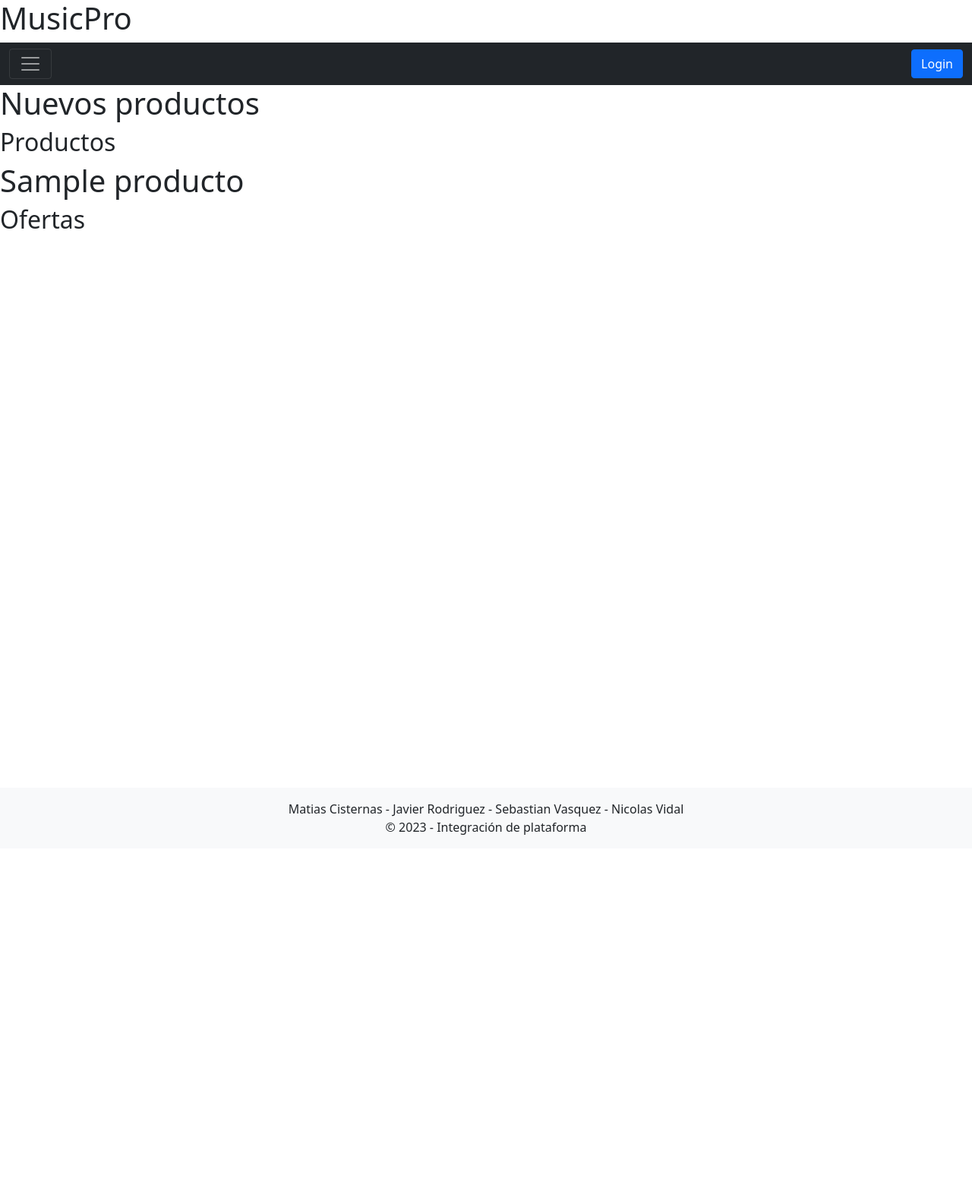
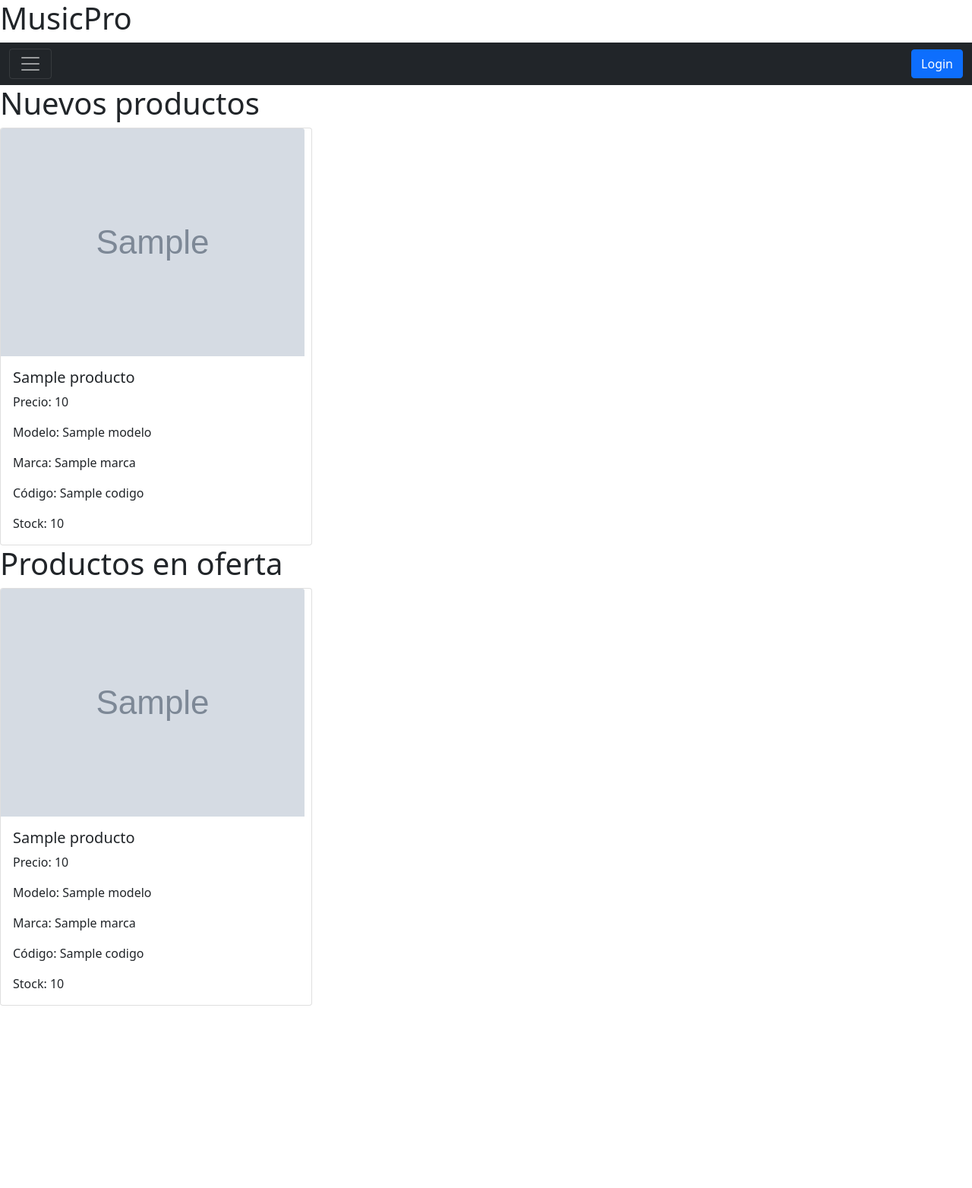
Before and after one commit to nicovidal/MusicPro, a Django app: page / in a window 1280 px wide. Shown: the top 1564 px of the page at 76% size. Before the commit the page ends 1099 px from the top, so only its background shows below. Run offline with Django 4.2, Linux system fonts and the light colour scheme; tables that the repository leaves empty hold one stand-in row (values such as "Sample post"); grey boxes marked "Sample" are stand-in pictures; a database or web service that is not in the repository returns one stand-in record (values such as "Sample title"); data that the repository does not hold is empty.

Commit message:
finalmente imagenes ok! y productos nuevos ofertas

```diff
--- a/MusicPro/urls.py
+++ b/MusicPro/urls.py
@@ -16,9 +16,11 @@ Including another URLconf
 """
 from django.contrib import admin
 from django.urls import path,include
+from django.conf import settings
+from django.conf.urls.static import static
 
 urlpatterns = [
     path('admin/', admin.site.urls),
     path('api/',include('api.urls')),
     path('',include('MusicProWeb.urls'))
-]
+]+static(settings.MEDIA_URL,document_root=settings.MEDIA_ROOT)
--- a/MusicProWeb/templates/index.html
+++ b/MusicProWeb/templates/index.html
@@ -127,16 +127,47 @@
     <!-- navbar-->
 
 
+    <h1>Nuevos productos</h1>
+    <div class="row">
+        {% for producto in productos %}
+            {% if producto.nuevo %}
+                <div class="col-md-4">
+                    <div class="card">
+                        <img src="{{ producto.imagen }}"  class="card-img-top img-fluid" alt="{{ producto.nombre }} " style="width: 400px; height: auto;">
+                        <div class="card-body">
+                            <h5 class="card-title">{{ producto.nombre }}</h5>
+                            <p class="card-text">Precio: {{ producto.precio }}</p>
+                            <p class="card-text">Modelo: {{ producto.modelo }}</p>
+                            <p class="card-text">Marca: {{ producto.marca }}</p>
+                            <p class="card-text">Código: {{ producto.codigo }}</p>
+                            <p class="card-text">Stock: {{ producto.stock }}</p>
+                        </div>
+                    </div>
+                </div>
+            {% endif %}
+        {% endfor %}
+    </div>
 
-    <h1>Nuevos productos</h1>
-
-    <h2>Productos</h2>
-    {% for producto in productos %}
-       <h1>{{ producto.nombre }}</h1>
-    {% endfor %}
-
-    <h2>Ofertas</h2>
-
+    <h1>Productos en oferta</h1>
+    <div class="row">
+        {% for producto in productos %}
+            {% if producto.oferta %}
+                <div class="col-md-4">
+                    <div class="card">
+                        <img src="{{ producto.imagen }}"  class="card-img-top img-fluid" alt="{{ producto.nombre }} " style="width: 400px; height: auto;">
+                        <div class="card-body">
+                            <h5 class="card-title">{{ producto.nombre }}</h5>
+                            <p class="card-text">Precio: {{ producto.precio }}</p>
+                            <p class="card-text">Modelo: {{ producto.modelo }}</p>
+                            <p class="card-text">Marca: {{ producto.marca }}</p>
+                            <p class="card-text">Código: {{ producto.codigo }}</p>
+                            <p class="card-text">Stock: {{ producto.stock }}</p>
+                        </div>
+                    </div>
+                </div>
+            {% endif %}
+        {% endfor %}
+    </div>
 
     <div class="wrapper">
         <div class="content">
--- a/MusicProWeb/urls.py
+++ b/MusicProWeb/urls.py
@@ -1,5 +1,8 @@
 from django.urls import path
 from .views import *
+from django.conf import settings
+from django.conf.urls.static import static
+
 
 urlpatterns = [
     path('create_user/', create_user, name="create_user"),
@@ -13,3 +16,4 @@ urlpatterns = [
     path('', obtener_productos, name="home"),
 
 ]
+urlpatterns += static(settings.MEDIA_URL, document_root=settings.MEDIA_ROOT)
--- a/MusicProWeb/views.py
+++ b/MusicProWeb/views.py
@@ -133,5 +133,4 @@ def obtener_productos(request):
     response = requests.get(api_url)  # Realiza una solicitud GET a la API
     data = response.json()  # Obtiene los datos de los productos en formato JSON
     productos = data['productos']  # Accede a la lista de productos
-
     return render(request, 'index.html', {'productos': productos})
--- a/api/models.py
+++ b/api/models.py
@@ -9,6 +9,11 @@ class Producto(models.Model):
     nombre=models.CharField(max_length=50,null=True)
     precio=models.CharField(max_length=50,null=True)
     modelo=models.CharField(max_length=50,null=True)
+    oferta=models.BooleanField(null=True)
+    nuevo=models.BooleanField(null=True)
+    stock=models.IntegerField(null=True)
+    imagen=models.ImageField(upload_to='imagenProductos',null=True,blank=True)
+
 
 
     def __str__(self):
--- a/api/urls.py
+++ b/api/urls.py
@@ -1,9 +1,12 @@
 from django.urls import path
-
+from django.conf.urls.static import static
 from .views import ProductoView
+from django.conf import settings
+from rest_framework.urlpatterns import format_suffix_patterns
 
 urlpatterns=[
     path('productos/',ProductoView.as_view(),name='producto_list')
 
 
-]
+]+ static(settings.MEDIA_URL, document_root=settings.MEDIA_ROOT)
+urlpatterns += static(settings.MEDIA_URL, document_root=settings.MEDIA_ROOT)
```
Also changed, not shown: MusicPro/settings.py (+9 -1 lines), api/serializers.py (added, +14 -0 lines), api/migrations/0002_producto_nuevo_producto_oferta.py (added), api/migrations/0003_producto_stock.py (added), api/migrations/0004_producto_imagen_alter_producto_stock.py (added), imagenProductos/354904279_1919991275042022_114546299729437179_n.jpg (added), imagenProductos/3dra5xac_bb49e468_thumbnail_512.png (added), imagenProductos/descarga.jpg (added).
